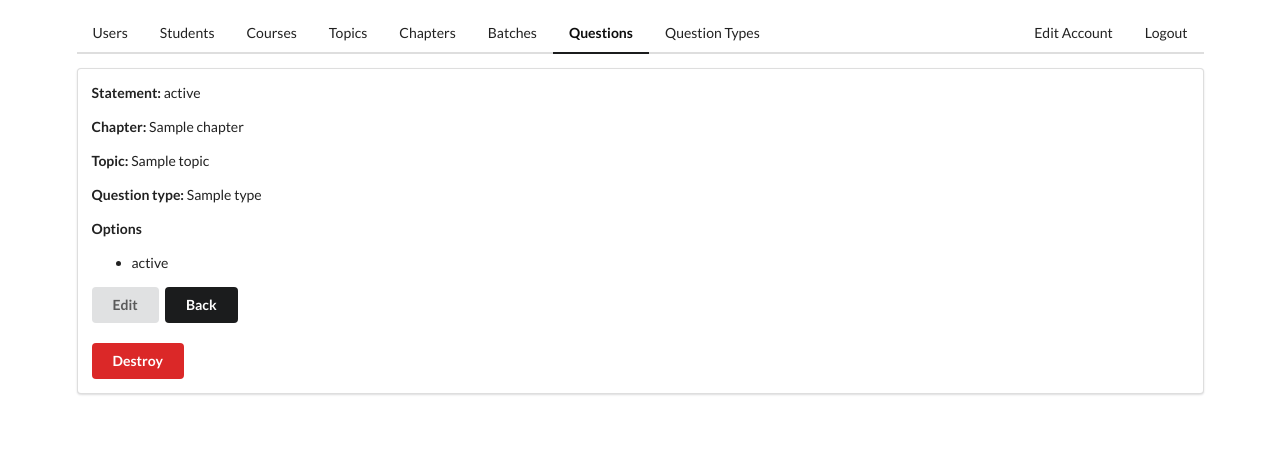
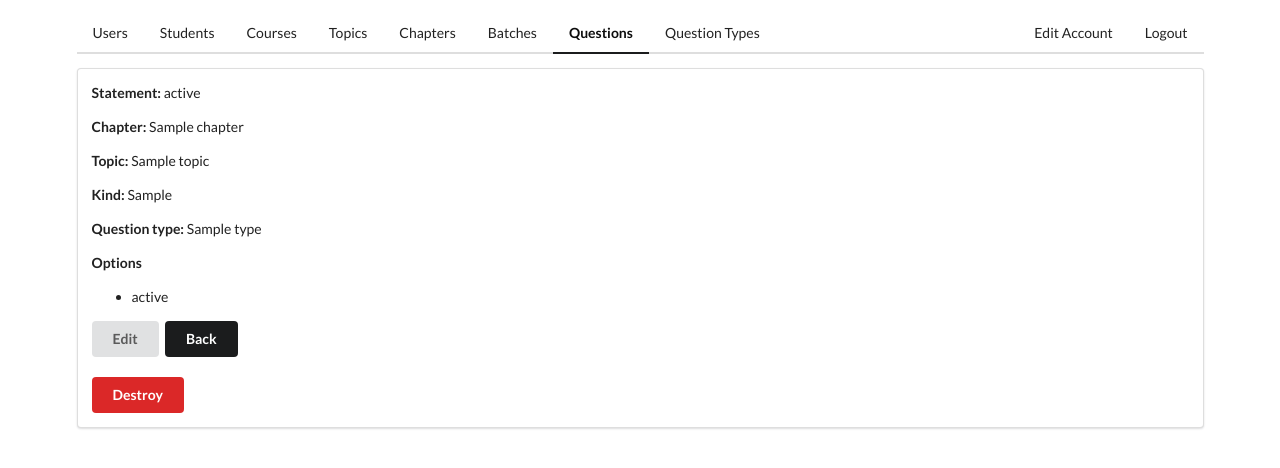
Before and after one commit to shreyas707/dct_assessment, a Rails app: page /questions/1 in a window 1280 px wide. Shown: the top 468 px of the page. Run offline with Rails 7, Linux system fonts and the light colour scheme; a user stored in the database is signed in; tables that the repository leaves empty hold one stand-in row (values such as "Sample post"); style sheets or scripts are compiled from the project's sources; some libraries are stand-ins or nearby versions.

Commit message:
added assessments and assignments

```diff
--- a/app/controllers/batch_sets_controller.rb
+++ b/app/controllers/batch_sets_controller.rb
@@ -91,6 +91,6 @@ class BatchSetsController < ApplicationController
 
     # Never trust parameters from the scary internet, only allow the white list through.
     def batch_set_params
-      params.require(:batch_set).permit(:title, :set_date, :batch_id, batch_set_chapter_topics_attributes: [:id, :batch_id, :chapter_id, :topic_id, :_destroy], answers_attributes:[:question_id, :batch_set_id, :user_id, :statement], question_ids: [])
+      params.require(:batch_set).permit(:title, :kind, :set_date, :batch_id, batch_set_chapter_topics_attributes: [:id, :batch_id, :chapter_id, :topic_id, :_destroy], answers_attributes:[:question_id, :batch_set_id, :user_id, :statement], question_ids: [])
     end
 end
--- a/app/controllers/questions_controller.rb
+++ b/app/controllers/questions_controller.rb
@@ -73,6 +73,6 @@ class QuestionsController < ApplicationController
 
     # Never trust parameters from the scary internet, only allow the white list through.
     def question_params
-      params.require(:question).permit(:statement, :chapter_id, :topic_id, :question_type_id, :answer_option_id, options_attributes: [:id, :statement, :question_id, :is_answer, :_destroy])
+      params.require(:question).permit(:statement, :chapter_id, :topic_id, :question_type_id, :kind, :answer_option_id, options_attributes: [:id, :statement, :question_id, :is_answer, :_destroy])
     end
 end
--- a/app/controllers/users_controller.rb
+++ b/app/controllers/users_controller.rb
@@ -37,7 +37,7 @@ class UsersController < ApplicationController
 
 	def destroy
 		@user.destroy
-		redirect_to user_path
+		redirect_to users_path
 	end
 
 	private
--- a/app/models/question.rb
+++ b/app/models/question.rb
@@ -11,7 +11,7 @@ class Question < ActiveRecord::Base
 	has_many :batch_set_questions
 	has_many :batch_sets, through: :batch_set_questions
 
-	validates_presence_of :statement, :chapter_id, :topic_id, :question_type_id
+	validates_presence_of :statement, :chapter_id, :topic_id, :question_type_id, :kind
 
 	after_create :correct_answer_option
 
--- a/app/views/batch_sets/_form.html.erb
+++ b/app/views/batch_sets/_form.html.erb
@@ -19,6 +19,12 @@
   <div class="field">
     <%= f.label :set_date %><br>
     <%= f.date_select :set_date %>
+  </div><br/>
+
+  <div class="field">
+    <%= f.label :kind %><br>
+    <%= f.radio_button :kind, "assessment" %>Assessment<br/>
+    <%= f.radio_button :kind, "assignment" %>Assignment<br/>
   </div>
 
   <%= f.hidden_field :batch_id, value: @batch.id %>
--- a/app/views/batch_sets/show.html.erb
+++ b/app/views/batch_sets/show.html.erb
@@ -14,6 +14,11 @@
   <p>
     <strong>Batch:</strong>
     <%= @batch_set.batch.title %>
+  </p>
+
+  <p>
+    <strong>Kind:</strong>
+    <%= @batch_set.kind %>
   </p>
 
 
--- a/app/views/devise/sessions/new.html.erb
+++ b/app/views/devise/sessions/new.html.erb
@@ -9,14 +9,14 @@
   <div class="field">
     <%= f.label :password %><br />
     <div class="ui input"><%= f.password_field :password, autocomplete: "off" %></div>
-  </div>
+  </div><br/>
 
   <% if devise_mapping.rememberable? -%>
     <div class="field">
       <%= f.check_box :remember_me, class: "ui checkbox" %>
       <%= f.label :remember_me %>
     </div>
-  <% end -%>
+  <% end -%><br/>
 
   <div class="actions">
     <%= f.submit "Log in", class: "ui primary button" %>
--- a/app/views/devise/shared/_links.html.erb
+++ b/app/views/devise/shared/_links.html.erb
@@ -2,9 +2,9 @@
   <%= link_to "Log in", new_session_path(resource_name) %><br />
 <% end -%>
 
-<%- if devise_mapping.registerable? && controller_name != 'registrations' %>
-  <%= link_to "Sign up", new_registration_path(resource_name) %><br />
-<% end -%>
+<%#- if devise_mapping.registerable? && controller_name != 'registrations' %>
+  <%#= link_to "Sign up", new_registration_path(resource_name) %><br />
+<%# end -%>
 
 <%- if devise_mapping.recoverable? && controller_name != 'passwords' && controller_name != 'registrations' %>
   <%= link_to "Forgot your password?", new_password_path(resource_name) %><br />
--- a/app/views/questions/show.html.erb
+++ b/app/views/questions/show.html.erb
@@ -17,8 +17,13 @@
   </p>
 
   <p>
+    <strong>Kind:</strong>
+    <%= @question.kind %>
+  </p>
+
+  <p>
     <strong>Question type:</strong>
-    <%= @question.question_type.name %>
+    <%= @question.question_type.try(:name) %>
   </p>
 
   <p><strong>Options</strong>
--- a/app/views/users/show.html.erb
+++ b/app/views/users/show.html.erb
@@ -15,6 +15,7 @@
 	<%= @user.student.try(:mobile) %>
 </p>
 
+<% if @user.role == "student" %>
 	<p>
 		<strong>Batches:</strong>
 		<% @user.student.batches.each do |batch| %>
@@ -25,6 +26,7 @@
 			<%= batch.end_date %>
 		<% end %>
 	</p>
+<% end %>
 
 <%= link_to 'Edit', edit_user_path(@user), class: "ui button" %>
 <%= link_to 'Back', users_path, class: "ui black button" %><br/><br/>
--- a/config/routes.rb
+++ b/config/routes.rb
@@ -1,6 +1,12 @@
 Rails.application.routes.draw do
 
-  devise_for :users
+   devise_for :users, skip: [:registrations]
+    as :user do
+    get "/sign_in" => "devise/sessions#new" # custom path to login/sign_in
+    get "/sign_up" => "devise/registrations#new", as: "new_user_registration" # custom path to sign_up/registration
+    get 'users/edit' => 'devise/registrations#edit', :as => 'edit_user_registration'
+    put 'users' => 'devise/registrations#update', :as => 'user_registration'
+  end
   resources :users
   resources :questions
   resources :question_types
--- /dev/null
+++ b/db/migrate/20170422082450_add_columns_to_question_and_batch_set.rb
@@ -0,0 +1,6 @@
+class AddColumnsToQuestionAndBatchSet < ActiveRecord::Migration
+  def change
+  	add_column :batch_sets, :type, :string
+  	add_column :questions, :type, :string
+  end
+end
--- /dev/null
+++ b/db/migrate/20170422085205_rename_column_type_in_batch_set_and_question.rb
@@ -0,0 +1,6 @@
+class RenameColumnTypeInBatchSetAndQuestion < ActiveRecord::Migration
+  def change
+  	rename_column :questions, :type, :kind
+  	rename_column :batch_sets, :type, :kind
+  end
+end
```
Also changed, not shown: app/views/batch_sets/edit.html.erb (+6 -1 lines), app/views/batches/show.html.erb (+6 -3 lines), app/views/questions/_form.html.erb (+8 -1 lines), db/schema.rb. Lines whose indentation alone changed are shown as unchanged.
